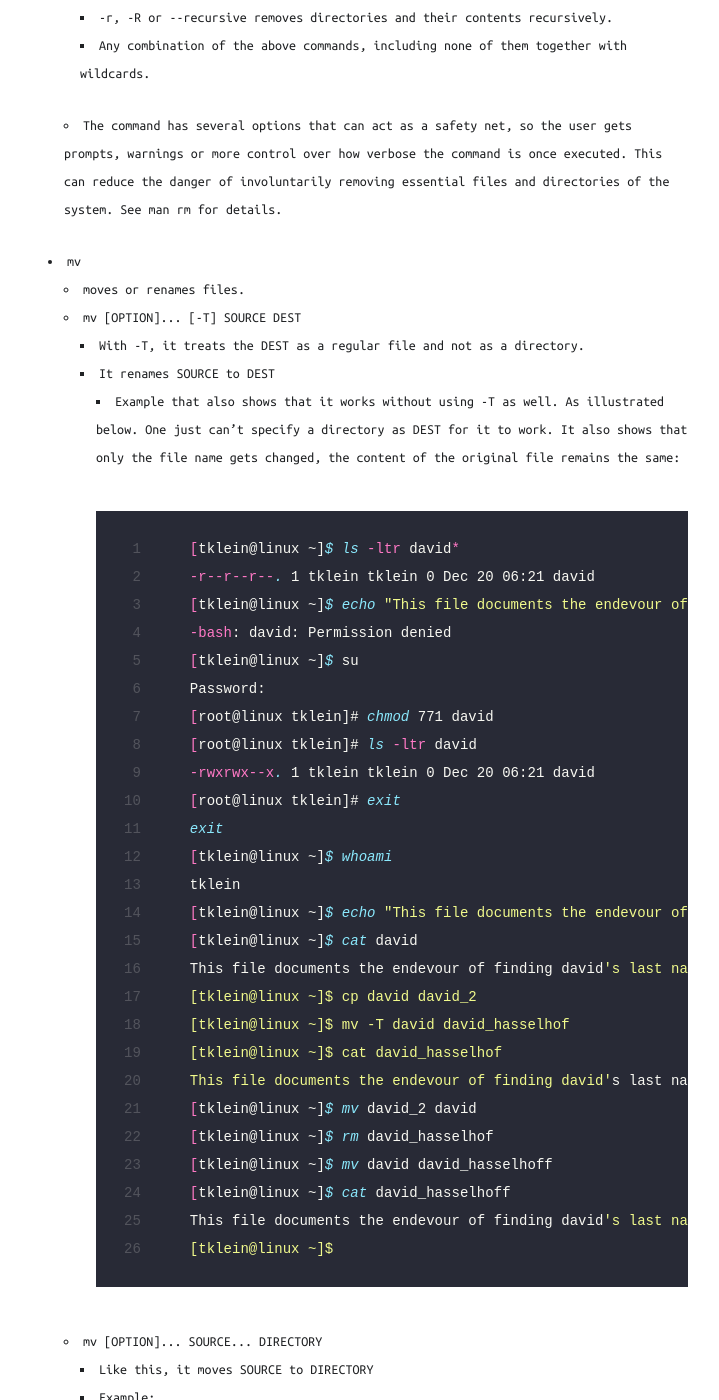
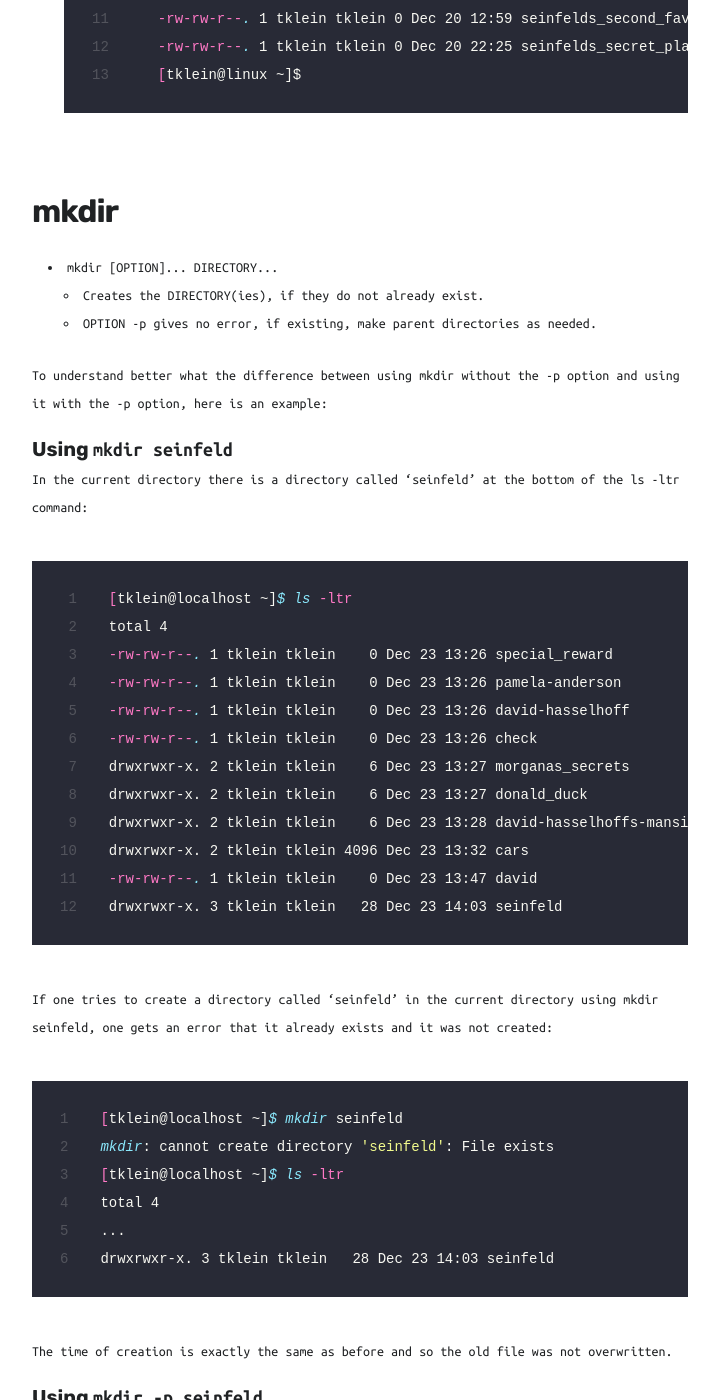
Before and after one commit to kletobias/kletobias.github.io, a Jekyll site: the page built from _projects/linux_course_test1.md, in a window 1280 px wide and 1400 px high, scrolled down 21445 px. Shown: the whole window, without its empty margins (38-757 px from the left). Built offline with Jekyll 4.4.1, drawn with Linux system fonts in a browser that asks for light colours; nearby versions of some CDN libraries; formulas are drawn with MathJax 3; some of the changed text lies outside the part shown.

Commit message:
updates. See, if the formatting is right.

````diff
--- a/_projects/linux_course_test1.md
+++ b/_projects/linux_course_test1.md
@@ -7,57 +7,15 @@
 ---
 
 **Important to do: Change skinport to something neutral in all console outputs used in this article.**
-
-**Important to do: Change skinport to something neutral in all console outputs used in this article.**
 # Prior to Module 4
 You can do this with these commands:
 
-```bash
+```sh
 mkdir learning_c
 cd learning_c
 touch bspl{0001..0003}.c
 ```
 
-### Explanation:
----
-*   `mkdir learning_c`
-
-    *   This will create a folder called `learning_c` in the current folder
-    *   The current folder usually is your home folder also called `~`
-    *   You can change the current directory using the `cd` command (i.e. `cd Desktop`)
-*   `cd learning_c`
-
-    *   Yes, you can guess it, you're entering on the newly created folder
-*   `touch bspl{0001..0003}.c`
-
-    *   `touch` is a tool to create empty files and modify timestamps; we're creating empty files.
-    *   `touch myfile` will create an empty file called `myfile`.
-    *   The ugly code that follows (`bspl{0001..0003}.c`) is called a **brace expansion**. This is a great feature of the `bash` shell that allows you to create long lists of arbitrary string combinations. You can learn more about this in the [Bash Hackers Wiki](http://wiki.bash-hackers.org/syntax/expansion/brace). In this case you will be making a long list of parameters that will be passed to `touch`. You can also use its long equivalent:
-
-        ```bash
-        touch bspl0001.c bspl0002.c bspl0003.c
-        ```
-
-    *   You can change the number of files: if you want 12 files, you can run `bspl{0001..0012}.c`.
-
-    *   The leading zeros (`0012` instead of `12`) make sure that the output uses zero\-padded 4 digits.
-
-**Terminal Example**
-```bash
-[tklein@linux ~]$ touch randomfile{001..010}
-[tklein@linux ~]$ ls -ltr
-...
--rw-rw-r--. 1 tklein tklein       0 Dec 20 00:40 randomfile010
--rw-rw-r--. 1 tklein tklein       0 Dec 20 00:40 randomfile009
--rw-rw-r--. 1 tklein tklein       0 Dec 20 00:40 randomfile008
--rw-rw-r--. 1 tklein tklein       0 Dec 20 00:40 randomfile007
--rw-rw-r--. 1 tklein tklein       0 Dec 20 00:40 randomfile006
--rw-rw-r--. 1 tklein tklein       0 Dec 20 00:40 randomfile005
--rw-rw-r--. 1 tklein tklein       0 Dec 20 00:40 randomfile004
--rw-rw-r--. 1 tklein tklein       0 Dec 20 00:40 randomfile003
--rw-rw-r--. 1 tklein tklein       0 Dec 20 00:40 randomfile002
--rw-rw-r--. 1 tklein tklein       0 Dec 20 00:40 randomfile001
-```
 # Module 4
 
 ## `chmod`
@@ -91,16 +49,16 @@
 
 Equivalent values for the assignment of permissions using numerical values:
 
-| Number | Permission Type        | Symbol |
-|--------|------------------------|--------|
-| 0      | No permission          | \-\-\- |
-| 1      | Execute                | \-\-x  |
-| 2      | Write                  | -w-    |
-| 3      | Execute + Write        | -wx    |
-| 4      | Read                   | r\-\-  |
-| 5      | Read + Execute         | r-x    |
-| 6      | Read + Write           | rw-    |
-| 7      | Read + Write + Execute | rwx    |
+| Number | Permission Type | Symbol |
+| --- | --- | --- |
+| 0  | No permission  | \-\-\- |
+| 1  | Execute  |  \-\-x |
+| 2  | Write  |  \-w\- |
+| 3  | Execute + Write  | \-wx |
+| 4  | Read  | r\-\- |
+| 5  | Read + Execute  | r\-x |
+| 6  | Read + Write  | rw\- |
+| 7  | Read + Write + Execute  | rwx |
 
 ~~**Note:** The order in which permissions `read`, `write` and `execute` are given in column **Symbol** are given is sorted ascending (rwx). It follows the equivalent numerical values of the respective commands. $rwx = 421$. It is also, $4$, $4+2=6$, $4+1=5$ and $4+2+1=7$, which is $0$, $2$ and $1$, modulo 3. So all combinations with `read` are simply $0, 1, 2$ mod 3. And any combination that has read permissions, is an integer, a fraction of $4/2$. So read, is double of write and write double of execute.~~
 
@@ -232,7 +190,7 @@
 	`-x` for removal
 
 **Note:**
-- As you assign the ACL permission to a file/directory it adds `+` sign at the end of the permission.
+-  As you assign the ACL permission to a file/directory it adds `+` sign at the end of the permission.
 
 **Raw Output:**
 
@@ -361,7 +319,6 @@
 
 [root@linux tmp]# setfacl -m g:tklein:rw /tmp/tx
 [root@linux tmp]#
-
 ```
 
 From my user account perspective:
@@ -424,7 +381,7 @@
 Examples for each of the two methods mentioned above:
 
 **vi:**
-```bash
+```sh
 touch cramer
 vi cramer
 ---
@@ -441,7 +398,7 @@
 This is Cramer
 ```
 **Redirecting:**
-```bash
+```sh
 [tklein@linux ~]$ echo 'All I want for Christmas is you, is the chorus of a popular Christmas song.' >> Christmasfile
 [tklein@linux ~]$ cat Christmasfile
 All I want for Christmas is you, is the chorus of a popular Christmas song.
@@ -475,7 +432,7 @@
 
 
 **Terminal Example**
-```bash
+```sh
 [tklein@linux ~]$ pwd
 /home/tklein
 [tklein@linux ~]$ ls -la > homedirlisting
@@ -494,12 +451,12 @@
 [tklein@linux ~]$
 ```
 
-
+##### Input
 - Input (**stdin**) - 0
-  - Input is used when feeding file contents to a file.
+    - Input is used when feeding file contents to a file.
     - E.g. `cat < listings` - cat takes listings as input.
     - E.g. `mail -s 'Office memo' allusers@bestmail.com < memoletter`
-
+##### Error
 - Error (**stderr**) - 2
 	- When a command is executed we use a keyboard and that is also considered (**stdin - 0**)
 	- That command ouput goes on the monitor and that output is (**stdout -  1**)
@@ -508,10 +465,8 @@
 			- E.g. `ls -l /root 2> errorfile`
 			- E.g. `telnet localhost 2> errorfile`
 
-
-
 **Terminal Example**
-```bash
+```sh
 # The following command gives errors as output.
 [tklein@linux ~]$ telnet localhost
 Trying ::1...
@@ -530,13 +485,14 @@
 [tklein@linux ~]$
 ```
 
+
 ### 66 Standard Output to a File (`tee`)
 
 - `tee` command is used to store and view (both at the same time) the output of any command.
 - The command is named after the T-splitter used in plumbing. It basically breaks the output of a program so that it can be both displayed on screen and saved in a file. It does both simultaneously. It copies the result into the specified files or variabless and also display the result.
 
 **Terminal Example**
-```bash
+```sh
 [tklein@linux ~]$ echo 'Christmas only happens once a year.' | tee christmas_truths
 Christmas only happens once a year.
 [tklein@linux ~]$ cat christmas_truths
@@ -561,7 +517,7 @@
 ```
 
 
-```bash
+```sh
 # text input can be redirected to multiple files at once.
 # These files do not have to exist prior to running the
 # command `tee`.
@@ -571,7 +527,7 @@
 
 **Misc.**
 
-```bash
+```sh
 # The version of a command can be looked up by entering the command:
 # `<command> --version`
 [tklein@linux ~]$ tee --version
@@ -586,15 +542,14 @@
 ```
 
 
-```bash
+```sh
 # The word count in a text file can be looked up by using command
 # `wc -c <file>``
 [tklein@linux ~]$ wc -c christmas_truths
 87 christmas_truths
 ```
 
-### 67 Pipes (**|**)
-
+### 67 Pipes `|`
 
 - A pipe is used by the shell to connect the ouput of one command directly to the input of another command.
 - The symbol for a pipe is the vertical bar (**|**).
@@ -619,15 +577,17 @@
     - `-r`, `-R` or `--recursive` removes directories and their contents recursively.
     - Any combination of the above commands, including none of them together with wildcards.
   - The command has several options that can act as a safety net, so the user gets prompts, warnings or more control over how verbose the command is once executed. This can reduce the danger of involuntarily removing essential files and directories of the system. See `man rm` for details.
-- `mv`
+#### mv
+  - `mv`
   - moves or renames files.
   - `mv [OPTION]... [-T] SOURCE DEST`
-    - With `-T`, it treats the `DEST` as a regular file and not as a 	directory.
+    -  With `-T`, it treats the `DEST` as a regular file and not as a 	directory.
     - It renames `SOURCE` to `DEST`
-        - Example that also shows that it works without using `-T` as well.
-		          As illustrated below. One just can't specify a directory as `DEST` for it to work.
-				  It also shows that only the file name gets changed, the content of the original file remains the same:
-	    ```bash
+      - Example that also shows that it works without using `-T` as well.
+		   As illustrated below. One just can't specify a directory as `DEST` for it to work.
+			 It also shows that only the file name gets changed,
+       the content of the original file remains the same:
+	   	```sh
 		[tklein@linux ~]$ ls -ltr david*
 		-r--r--r--. 1 tklein tklein 0 Dec 20 06:21 david
 		[tklein@linux ~]$ echo "This file documents the endevour of finding david's last name" > david
@@ -656,13 +616,10 @@
 		[tklein@linux ~]$
 		```
 
-
-
-
-  - `mv [OPTION]... SOURCE... DIRECTORY`
-  	- Like this, it moves `SOURCE` to `DIRECTORY`
-	- Example:
-	    ```bash
+- `mv [OPTION]... SOURCE... DIRECTORY`
+    - Like this, it moves `SOURCE` to `DIRECTORY`
+    - Example:
+	    ```sh
 		[tklein@linux ~]$ ls -ltr
 		total 9284
 		...
@@ -677,3 +634,71 @@
 		-rw-rw-r--. 1 tklein tklein 0 Dec 20 22:25 seinfelds_secret_plan
 		[tklein@linux ~]$
 		```
+
+#### mkdir
+- `mkdir [OPTION]... DIRECTORY...`
+  -	Creates the  DIRECTORY(ies), if they do not
+      already exist.
+  - OPTION `-p` gives no error, if existing, make parent directories as needed.
+
+To understand better what the difference between using `mkdir` without the `-p` option and using it with the `-p` option, here is an example:
+##### Using `mkdir seinfeld`
+In the current directory there is a directory called 'seinfeld' at the bottom of the `ls -ltr` command\:
+```bash
+[tklein@localhost ~]$ ls -ltr
+total 4
+-rw-rw-r--. 1 tklein tklein    0 Dec 23 13:26 special_reward
+-rw-rw-r--. 1 tklein tklein    0 Dec 23 13:26 pamela-anderson
+-rw-rw-r--. 1 tklein tklein    0 Dec 23 13:26 david-hasselhoff
+-rw-rw-r--. 1 tklein tklein    0 Dec 23 13:26 check
+drwxrwxr-x. 2 tklein tklein    6 Dec 23 13:27 morganas_secrets
+drwxrwxr-x. 2 tklein tklein    6 Dec 23 13:27 donald_duck
+drwxrwxr-x. 2 tklein tklein    6 Dec 23 13:28 david-hasselhoffs-mansion
+drwxrwxr-x. 2 tklein tklein 4096 Dec 23 13:32 cars
+-rw-rw-r--. 1 tklein tklein    0 Dec 23 13:47 david
+drwxrwxr-x. 3 tklein tklein   28 Dec 23 14:03 seinfeld
+```
+If one tries to create a directory called 'seinfeld' in the current directory using `mkdir seinfeld`, one gets an error that it already exists and it was not created\:
+```bash
+[tklein@localhost ~]$ mkdir seinfeld
+mkdir: cannot create directory 'seinfeld': File exists
+[tklein@localhost ~]$ ls -ltr
+total 4
+...
+drwxrwxr-x. 3 tklein tklein   28 Dec 23 14:03 seinfeld
+```
+The time of creation is exactly the same as before and so the old file was not overwritten.
+##### Using `mkdir -p seinfeld`
+```bash
+[tklein@localhost ~]$ mkdir -p seinfeld
+[tklein@localhost ~]$ ls -ltr
+total 4
+...
+drwxrwxr-x. 3 tklein tklein   28 Dec 23 14:03 seinfeld
+```
+No error message and the original file was not overwritten.
+In both cases `mkdir` only creates a new directory, if no existing one would be overwritten by executing the command.
+
+There is another use case for the `-p` option. One reads in `mkdir --help`\:
+> -p, --parents     no error if existing, make parent directories as needed
+
+So, if one wanted to create a nested folder in a folder that does not yet exist, without the `-p` option one would have to type something like the following to make that happen. Here the aim is to create a folder called 'introduction' inside a non-existing folder called 'the_great_adventure'.
+Example\:
+```bash
+[tklein@localhost ~]$ mkdir the_great_adventure/introduction
+mkdir: cannot create directory 'the_great_adventure/introduction': No such file or directory
+```
+Using the `-p` option, one can create all necessary parent directories and the final directory in the new hierarchy like so\:
+```bash
+[tklein@localhost ~]$ mkdir the_great_adventure/introduction
+mkdir: cannot create directory 'the_great_adventure/introduction': No such file or directory
+
+[tklein@localhost ~]$ mkdir -p the_great_adventure/introduction
+[tklein@localhost ~]$ ls -ltr
+total 4
+...
+[tklein@localhost ~]$ ls -ltr the_great_adventure/
+total 0
+drwxrwxr-x. 2 tklein tklein 6 Dec 23 14:52 introduction
+[tklein@localhost ~]$
+```
````
Also changed, not shown: other parts of _projects/linux_course_test1.md (+5 -2 lines).
